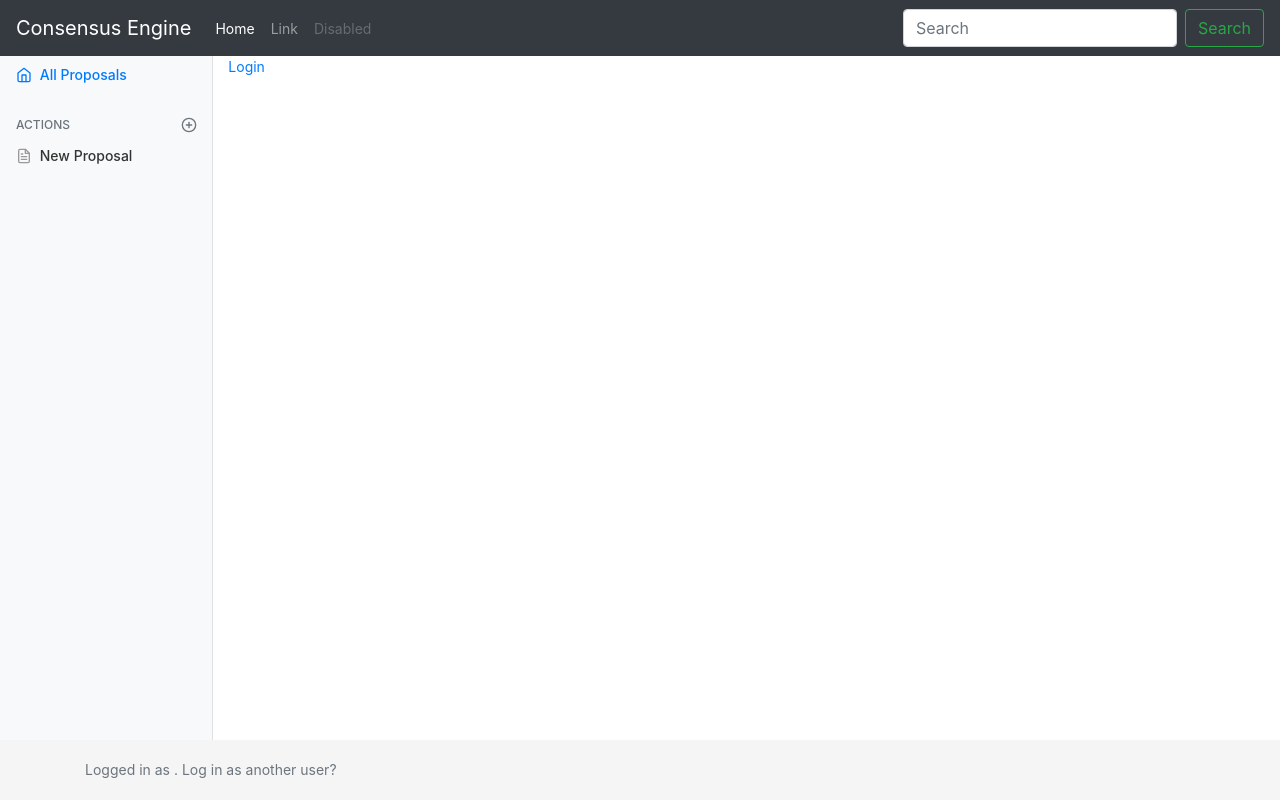
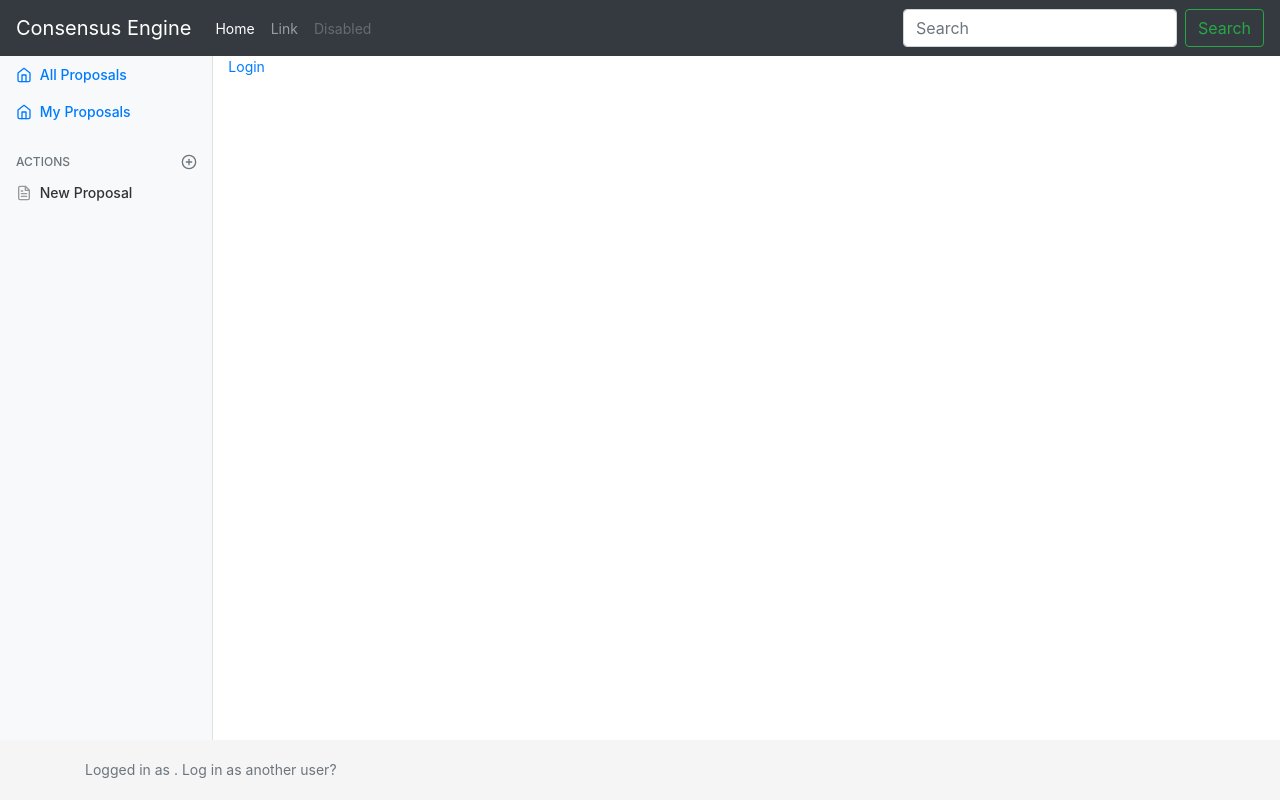
Before and after one commit to jonsaunders-git/consensus_engine, a Django app: page / in a window 1280 px wide. Run offline with Django 3.2, Linux system fonts and the light colour scheme; some libraries are stand-ins or nearby versions.

Commit message:
Added owned by in proposal

```diff
--- a/consensus_engine/models.py
+++ b/consensus_engine/models.py
@@ -6,11 +6,14 @@ from django.contrib.auth.models import User
 class ProposalManager(models.Manager):
     def activated(self):
         return self.get_queryset().filter(proposalchoice__isnull=False,proposalchoice__deactivated_date__isnull=True).distinct()
+    def owned(self, user):
+        return self.get_queryset().filter(owned_by_id=user.id)
 
 class Proposal(models.Model):
     proposal_name = models.CharField(max_length=200)
     date_proposed = models.DateTimeField('date proposed')
     proposal_caption = models.CharField(max_length=200)
+    owned_by = models.ForeignKey(User, on_delete=models.SET_NULL, null=True, blank=True)
     # managers
     objects = ProposalManager()
     # properties
--- a/consensus_engine/urls.py
+++ b/consensus_engine/urls.py
@@ -7,6 +7,7 @@ urlpatterns = [
     path('', views.index, name='index'),
     path('proposals/new/', views.new_proposal, name='new_proposal'),
     path('proposals/', views.list_proposals, name='list_proposals'),
+    path('proposals/owned/', views.my_proposals, name='my_proposals'),
     path('proposals/<int:proposal_id>/', views.view_proposal, name='view_proposal'),
     path('proposals/<int:proposal_id>/edit/', views.edit_proposal, name='edit_proposal'),
     path('proposals/<int:proposal_id>/vote/', views.vote_proposal, name='vote_proposal'),
--- a/consensus_engine/views.py
+++ b/consensus_engine/views.py
@@ -168,6 +168,11 @@ def list_proposals(request):
     context = {'proposals_list': proposals_list}
     return render(request, 'consensus_engine/list_proposals.html', context)
 
+@login_required
+def my_proposals(request):
+    proposals_list = Proposal.objects.owned(request.user)
+    context = {'proposals_list': proposals_list}
+    return render(request, 'consensus_engine/list_proposals.html', context)
 
 @login_required
 def register_vote(request, proposal_id):
--- a/devsite/templates/base_userlayout.html
+++ b/devsite/templates/base_userlayout.html
@@ -6,6 +6,12 @@
       <a class="nav-link active" href="{% url 'list_proposals' %}">
         <span data-feather="home"></span>
         All Proposals
+      </a>
+    </li>
+    <li class="nav-item">
+      <a class="nav-link active" href="{% url 'my_proposals' %}">
+        <span data-feather="home"></span>
+        My Proposals
       </a>
     </li>
   </ul>
```
Also changed, not shown: consensus_engine/migrations/0013_proposal_owned_by.py (added).
